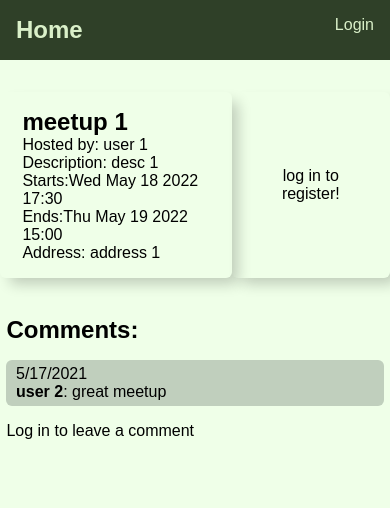
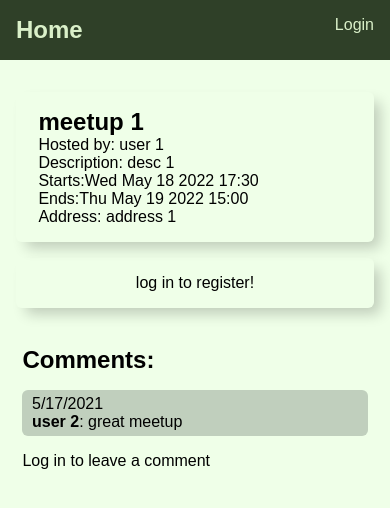
Before and after one commit to renzosantamaria/tdd-slutprojekt, a React (Create React App) app: page /meetups/1 in a window 390 px wide. Shown: the top 508 px of the page. Built offline with nearby package versions, Linux system fonts and the light colour scheme.

Commit message:
add media queries

```diff
--- a/src/App.css
+++ b/src/App.css
@@ -10,5 +10,5 @@ body{
 main{
   max-width: 1440px;
   margin: 0 auto;
-  padding: 2rem 0;
+  padding: 2rem 1rem;
 }
--- a/src/pages/Login/Login.module.css
+++ b/src/pages/Login/Login.module.css
@@ -1,6 +1,6 @@
 .loginContainer{
     margin: 0 auto;
-    width: 400px;
+    max-width: 400px;
     border-radius: 6px;
     padding: 1rem 1.4rem;
     box-shadow: 8px 8px 14px -2px rgba(0,0,0,0.2);
--- a/src/pages/MeetupDetails/MeetupDetails.module.css
+++ b/src/pages/MeetupDetails/MeetupDetails.module.css
@@ -2,7 +2,7 @@
     border-radius: 6px;
     padding: 1rem 1.4rem;
     box-shadow: 8px 8px 14px -2px rgba(0,0,0,0.2);
-    width: 300px;
+    min-width: 300px;
 }
 .attendSection {
     border-radius: 6px;
@@ -18,7 +18,6 @@
     text-align: center;
 }
 .commentsSection {
-    /* border: 1px solid rgb(64, 95, 55); */
     border-radius: 6px;
     display: flex;
     flex-direction: column;
@@ -50,6 +49,15 @@
     justify-content: space-between;
     margin-bottom: 2rem;
 }
+@media (max-width: 550px){
+    .flexHorizontal {
+        flex-direction: column;
+        gap: 1rem;
+    }
+    .meetupInformation, .attendSection{
+        width: 100%;
+    }
+}
 .meetupDetailsContainer{
     max-width: 600px;
     margin: 0 auto;
```
